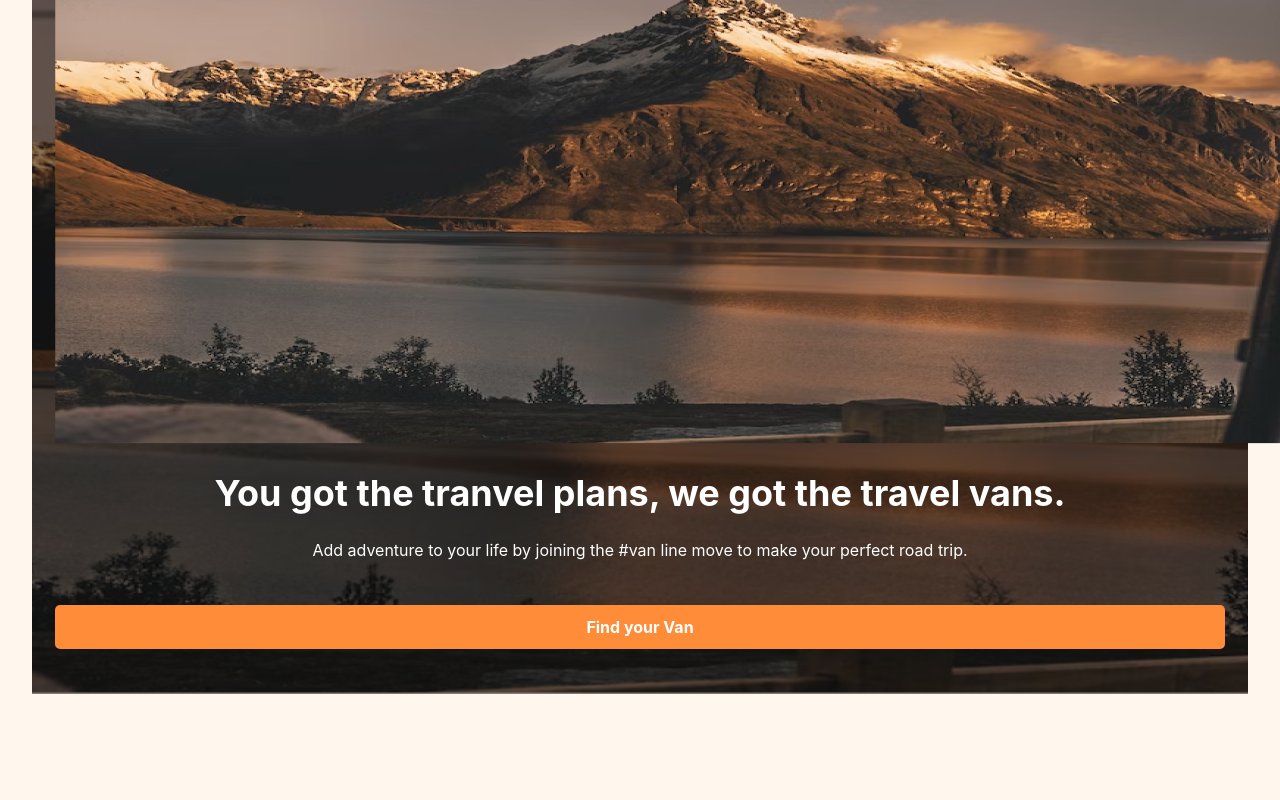
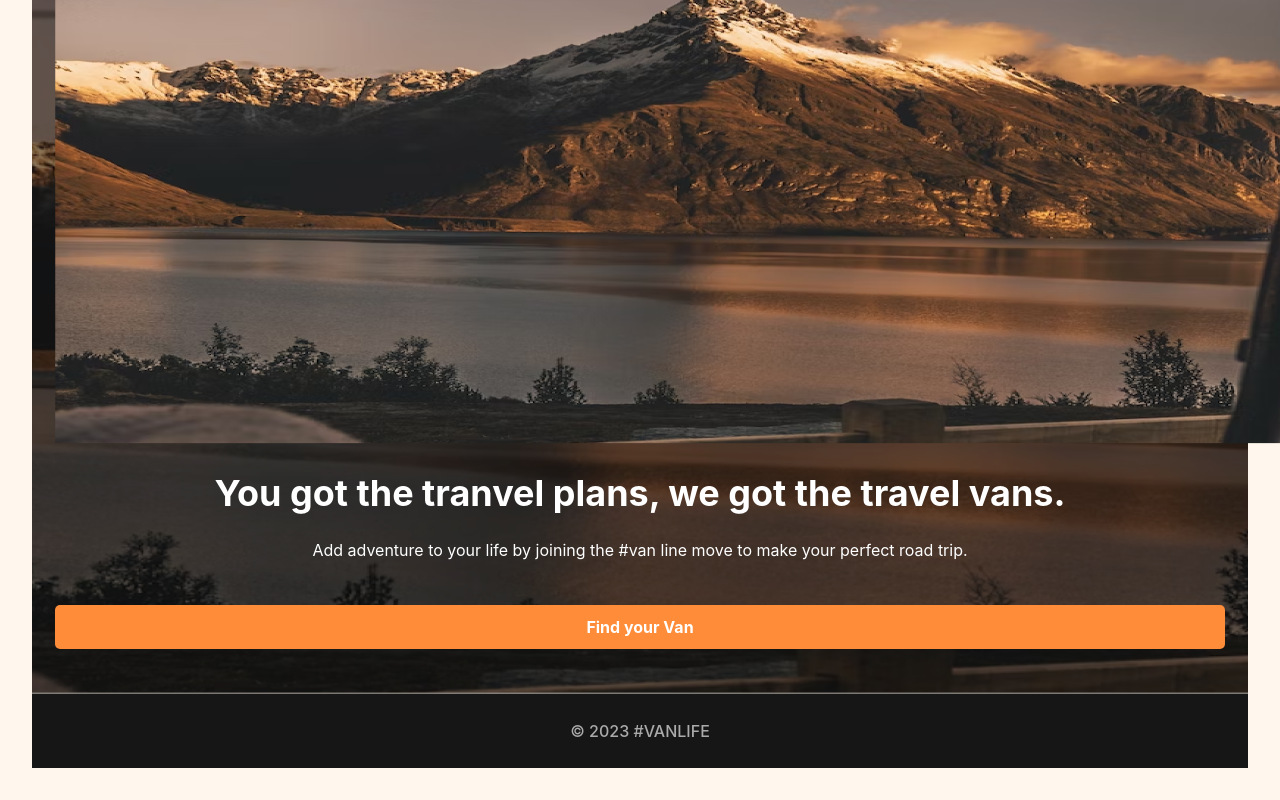
Before and after one commit to praisex64/react-router-view, a React (Vite) app: page / in a window 1280 px wide. Shown: the part 324-1124 px from the top of the page. Before the commit the page ends 1050 px from the top, so only its background shows below. Built offline with nearby package versions, Linux system fonts and the light colour scheme; what miragejs would draw is missing.

Commit message:
feat: added a footer to the page

```diff
--- /dev/null
+++ b/src/components/Footer.jsx
@@ -0,0 +1,8 @@
+import React from 'react';
+
+export default function Footer() {
+
+    return (
+        <footer>&#169; 2023 #VANLIFE</footer>
+    )
+}
--- a/src/components/Layout.jsx
+++ b/src/components/Layout.jsx
@@ -1,6 +1,7 @@
 import React from 'react';
 import { Outlet } from "react-router-dom"
 import Header from './Header';
+import Footer from './Footer';
 
 export default function Layout() {
 
@@ -8,6 +9,7 @@ export default function Layout() {
        <>
        <Header />
        <Outlet/>
+       <Footer />
 
 
        </>
```
